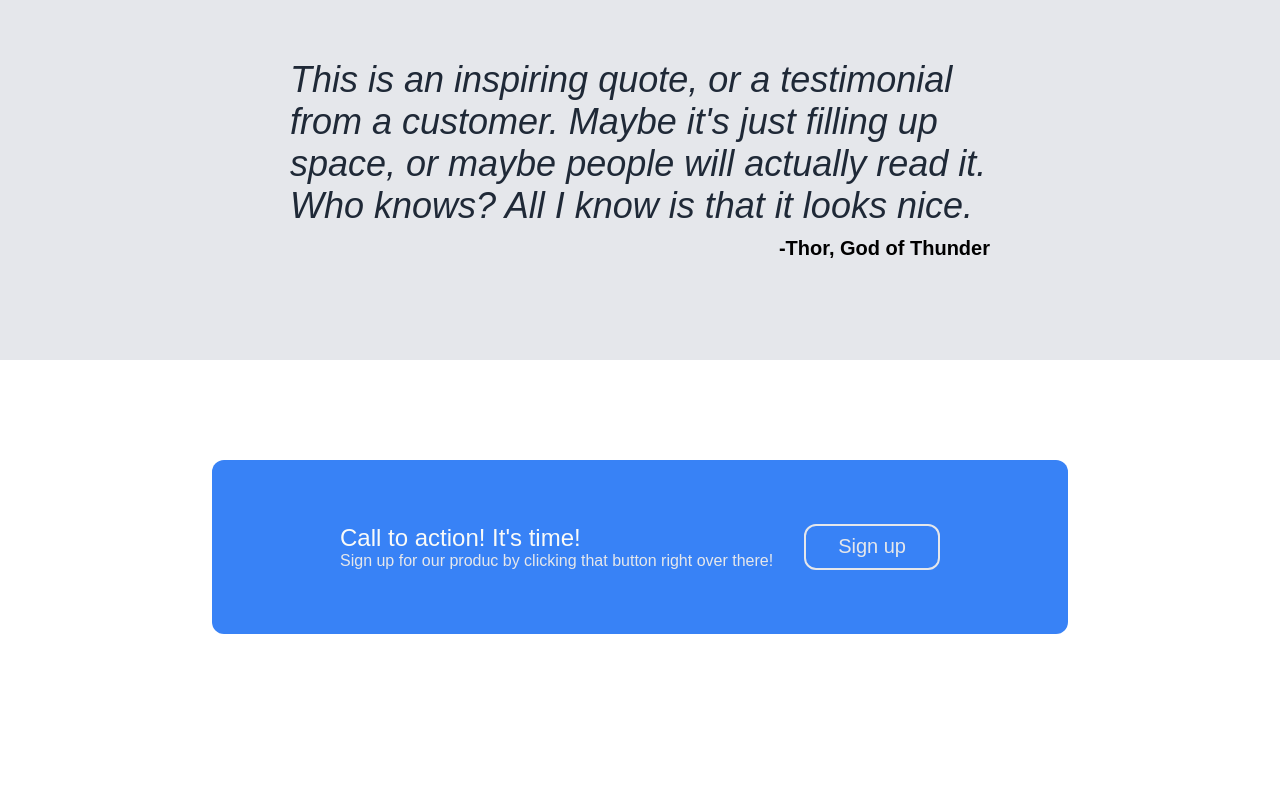
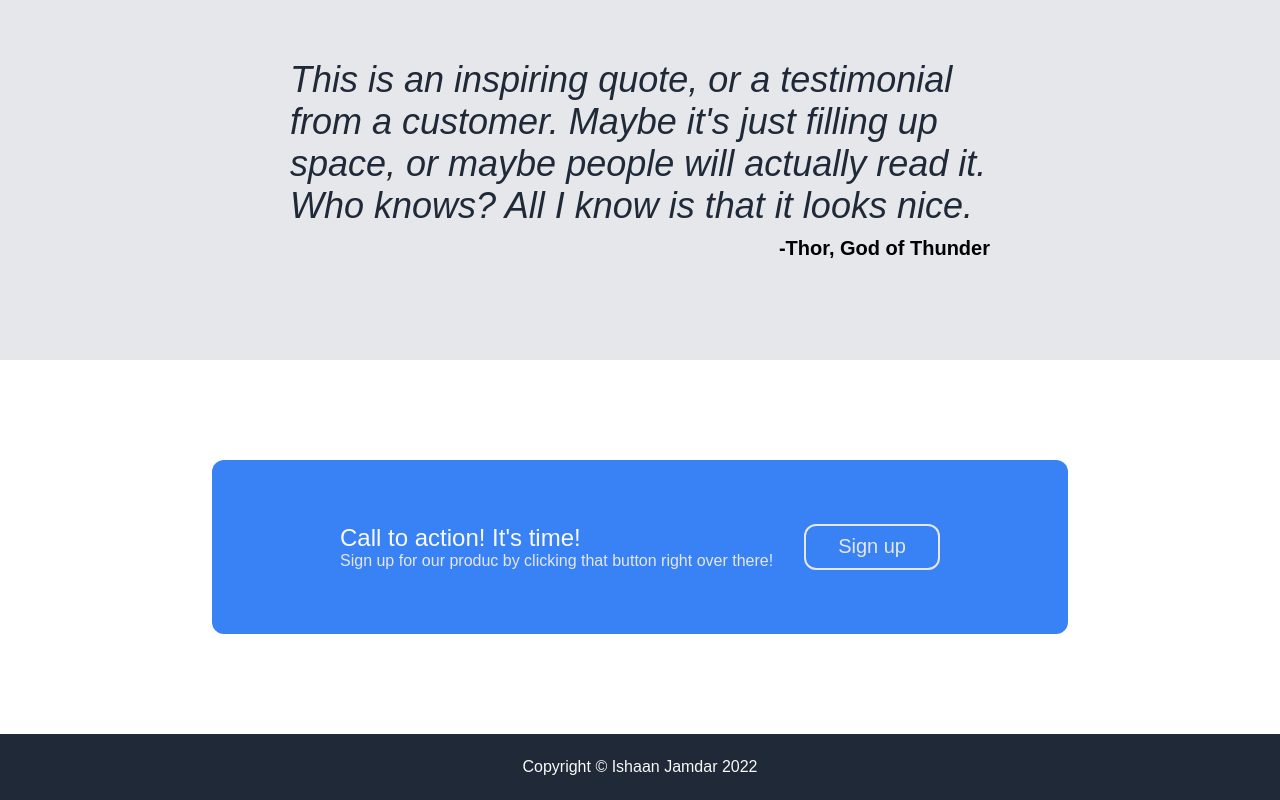
Before and after one commit to ishaan-jamdar/flexbox-practice-homepage, a plain HTML site: page index.html in a window 1280 px wide. Shown: the part 1001-1801 px from the top of the page. Before the commit the page ends 1735 px from the top, so only its background shows below. Drawn offline with Linux system fonts and the light colour scheme.

Commit message:
finished footer

```diff
--- a/css/style.css
+++ b/css/style.css
@@ -184,3 +184,16 @@ h5 {
   border: 2px solid #e5e7eb;
   border-radius: 12px;
 }
+
+.footer {
+  display: flex;
+  justify-content: center;
+  align-items: center;
+  padding: 24px;
+  background: #1f2937;
+}
+
+.footer p {
+  margin: 0;
+  color: #f9faf8;
+}
--- a/index.html
+++ b/index.html
@@ -67,7 +67,7 @@
       </div>
     </div>
     <div class="footer">
-
+      <p>Copyright &copy; Ishaan Jamdar 2022</p>
     </div>
   </div>
 </body>
```
